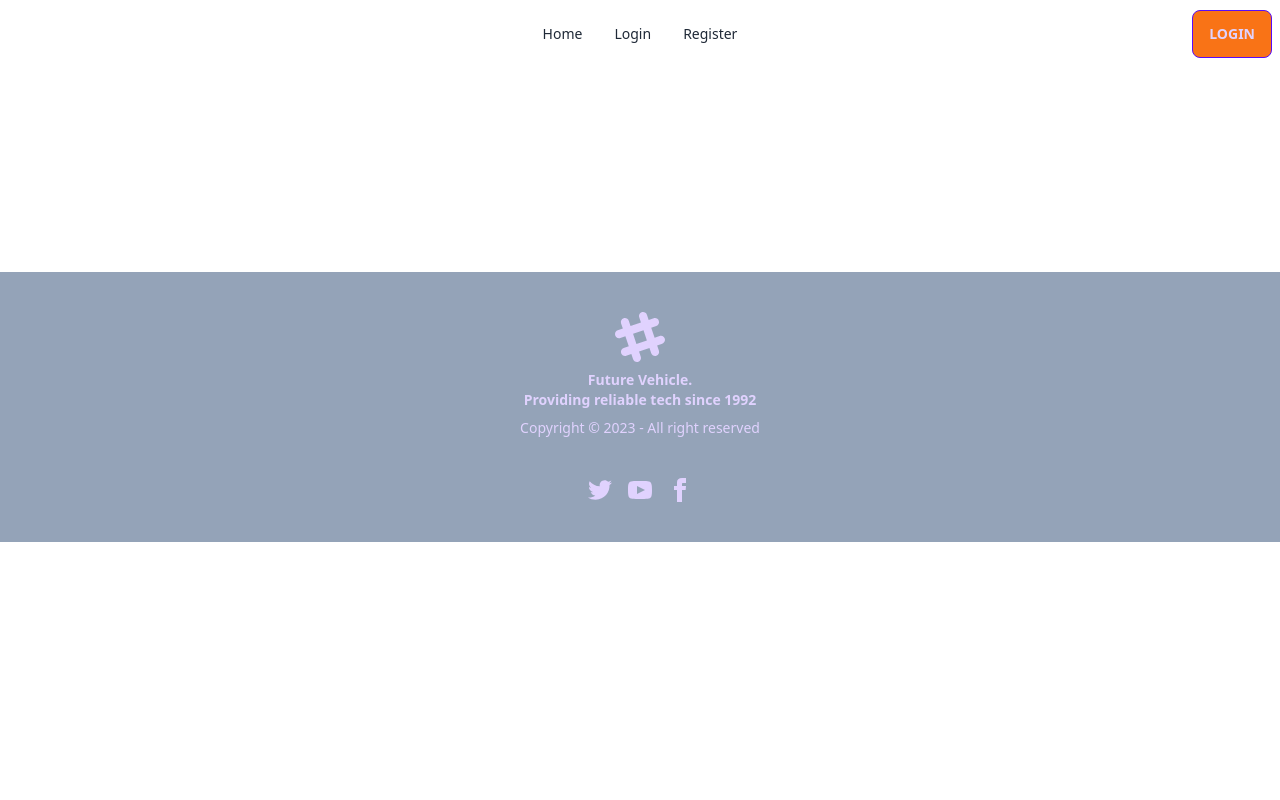
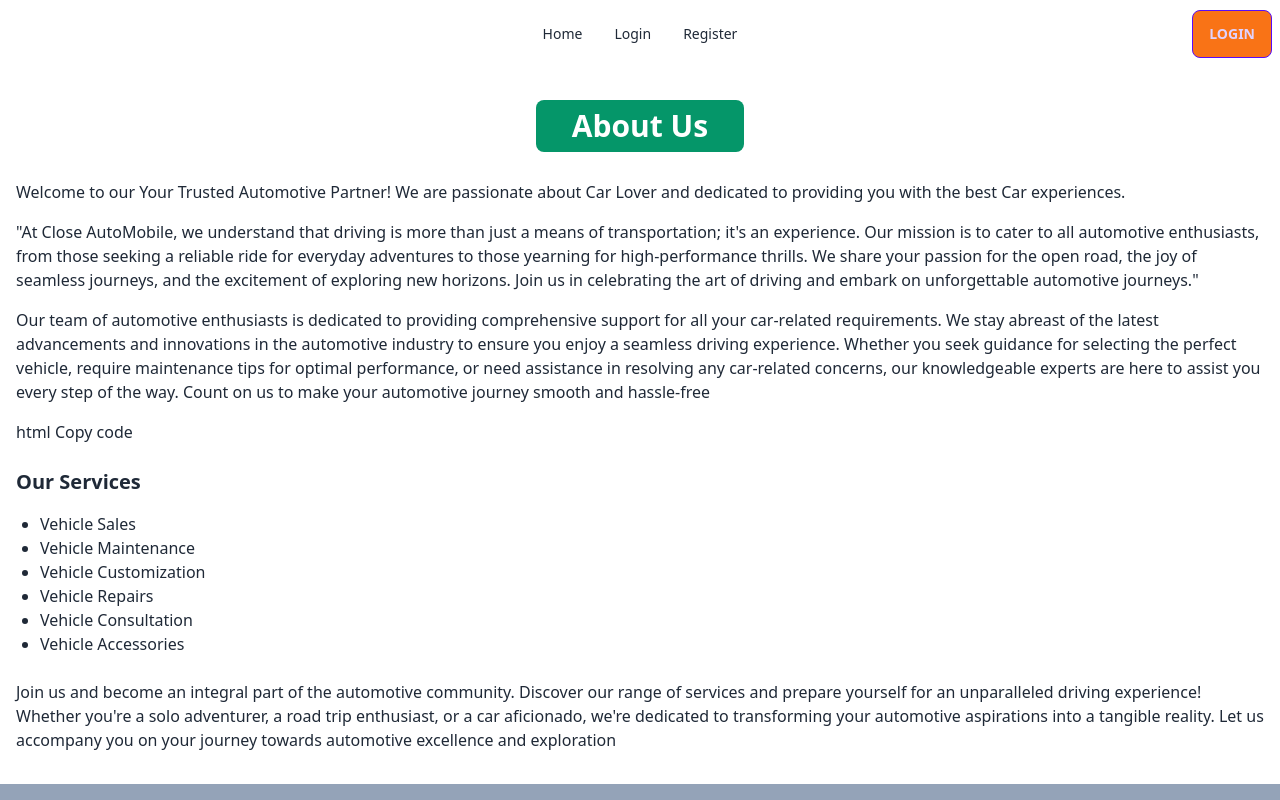
Before and after one commit to Tamal2026/Automobile-Client, a React (Vite) app: page /about in a window 1280 px wide. Shown: the top 800 px of the page. Built offline with nearby package versions, Linux system fonts and the light colour scheme; no server answers.

Commit message:
About page completed

```diff
--- /dev/null
+++ b/src/Components/About.jsx
@@ -0,0 +1,49 @@
+/* eslint-disable react/no-unescaped-entities */
+const About = () => {
+  return (
+    <div className="container mx-auto py-8 px-4">
+      <h1 className="text-3xl font-semibold mb-4 bg-emerald-600 text-white  py-2 w-2/4  lg:w-1/6  text-center rounded-lg mx-auto">
+        About Us
+      </h1>
+      <p className="mb-4 mt-7">
+        Welcome to our Your Trusted Automotive Partner! We are passionate about
+        Car Lover and dedicated to providing you with the best Car experiences.
+      </p>
+      <p className="mb-4">
+        "At Close AutoMobile, we understand that driving is more than just a
+        means of transportation; it's an experience. Our mission is to cater to
+        all automotive enthusiasts, from those seeking a reliable ride for
+        everyday adventures to those yearning for high-performance thrills. We
+        share your passion for the open road, the joy of seamless journeys, and
+        the excitement of exploring new horizons. Join us in celebrating the art
+        of driving and embark on unforgettable automotive journeys."
+      </p>
+      <p className="mb-4">
+        Our team of automotive enthusiasts is dedicated to providing
+        comprehensive support for all your car-related requirements. We stay
+        abreast of the latest advancements and innovations in the automotive
+        industry to ensure you enjoy a seamless driving experience. Whether you
+        seek guidance for selecting the perfect vehicle, require maintenance
+        tips for optimal performance, or need assistance in resolving any
+        car-related concerns, our knowledgeable experts are here to assist you
+        every step of the way. Count on us to make your automotive journey
+        smooth and hassle-free
+      </p>
+      html Copy code
+      <h2 className="text-xl font-semibold mt-6 mb-4">Our Services</h2>
+      <ul className="list-disc ml-6">
+        <li>Vehicle Sales</li>
+        <li>Vehicle Maintenance</li>
+        <li>Vehicle Customization</li>
+        <li>Vehicle Repairs</li>
+        <li>Vehicle Consultation</li>
+        <li>Vehicle Accessories</li>
+      </ul>
+      <p className="mt-6">
+      Join us and become an integral part of the automotive community. Discover our range of services and prepare yourself for an unparalleled driving experience! Whether you're a solo adventurer, a road trip enthusiast, or a car aficionado, we're dedicated to transforming your automotive aspirations into a tangible reality. Let us accompany you on your journey towards automotive excellence and exploration
+      </p>
+    </div>
+  );
+};
+
+export default About;
--- a/src/Components/Banner/Banner.jsx
+++ b/src/Components/Banner/Banner.jsx
@@ -1,15 +1,20 @@
+/* eslint-disable react/no-unescaped-entities */
 const Banner = () => {
   return (
     <>
-  <div className=" flex h-[80vh] justify-between" style={{ background: 'linear-gradient(to right, white, black)' }}>
+  <div className=" flex h-[80vh] justify-between" style={{ background: 'linear-gradient(to right, #AB47BC, teal)' }}>
     <div>
-        <h1 className="font-bold text-black text-5xl">
+        <h1 className="font-bold  text-sky-300 mt-4 text-5xl">
             BUY YOUR DREAM CAR HERE
         </h1>
+        <p className="mt-5 text-white">Welcome to our comprehensive automobile hub, where you can  <br /> explore a diverse range of vehicles from leading manufacturers worldwide. <br /> Discover the latest models, compare specifications, and stay updated with the <br /> newest trends in the automotive industry. Whether you're looking for <br /> sleek sedans, robust SUVs, or high-performance sports cars, <br /> our platform provides a one-stop destination for all your automotive needs. <br /> Find your dream ride and embark on an exhilarating journey with us today</p>
+        <h1 className="text-5xl font-bold text-green-400 text-center mt-8">Service WE Provide</h1>
+        <h1 className="text-white ml-6 mt-9">In addition to an extensive vehicle selection, we also offer a range of premium services, <br /> including expert maintenance, efficient repairs, <br /> and personalized consultations to ensure you enjoy a seamless driving experience. <br /> Our team of dedicated professionals is committed to delivering top-notch customer service <br /> and exceeding your expectations at every turn. Find your dream ride and <br /> explore unparalleled automotive solutions with us today</h1>
     </div>
     <div>
         <img className="w-[1000px]" src="https://i.ibb.co/mFL7MPR/new-removebg-preview.png" alt="" />
     </div>
+
 </div>
 
 
--- a/src/Components/BrandSection/BrandSection.jsx
+++ b/src/Components/BrandSection/BrandSection.jsx
@@ -6,7 +6,8 @@ const BrandSection = ({cars}) => {
   return (
     <div className="bg-slate-100 mb-10">
 
-      <h1>Branded Car Name And Details</h1>
+      <h1 className="text-5xl mx-auto text-center mb-10
+       bg-orange-400 text-white px-3 py-2 rounded-lg  font-semibold w-1/4">Branded Car Name And Details</h1>
    <Link to={`/showproduct/${brandname}`}>
    <div className="grid grid-cols-3 ml-20 ">
     <div className="card w-96 bg-base-100 shadow-2xl mb-4">
--- a/src/Components/ShowProduct.jsx
+++ b/src/Components/ShowProduct.jsx
@@ -16,9 +16,9 @@ const ShowProduct = () => {
   }, [brandname, carData]);
 
   return (
-    <div className="grid grid-cols-3">
+    <div className="grid grid-cols-1 lg:grid-cols-3">
       {cars.map((car, index) => (
-        <Details key={index} cars={car} />
+        <Details key={index} cars={cars} />
       ))}
     </div>
   );
--- a/src/main.jsx
+++ b/src/main.jsx
@@ -12,6 +12,7 @@ import AddProduct from "./Components/AddProduct";
 import ShowProduct from "./Components/ShowProduct";
 import MyCart from "./Components/MyCart";
 import ErrorPage from "./Components/ErrorPage";
+import About from "./Components/About";
 
 const router = createBrowserRouter([
   {
@@ -43,6 +44,9 @@ const router = createBrowserRouter([
       {
         path: "mycart",
         element: <MyCart></MyCart>,
+      },{
+        path:'/about',
+        element:<About></About>
       },
       {
         path:"*",
```
